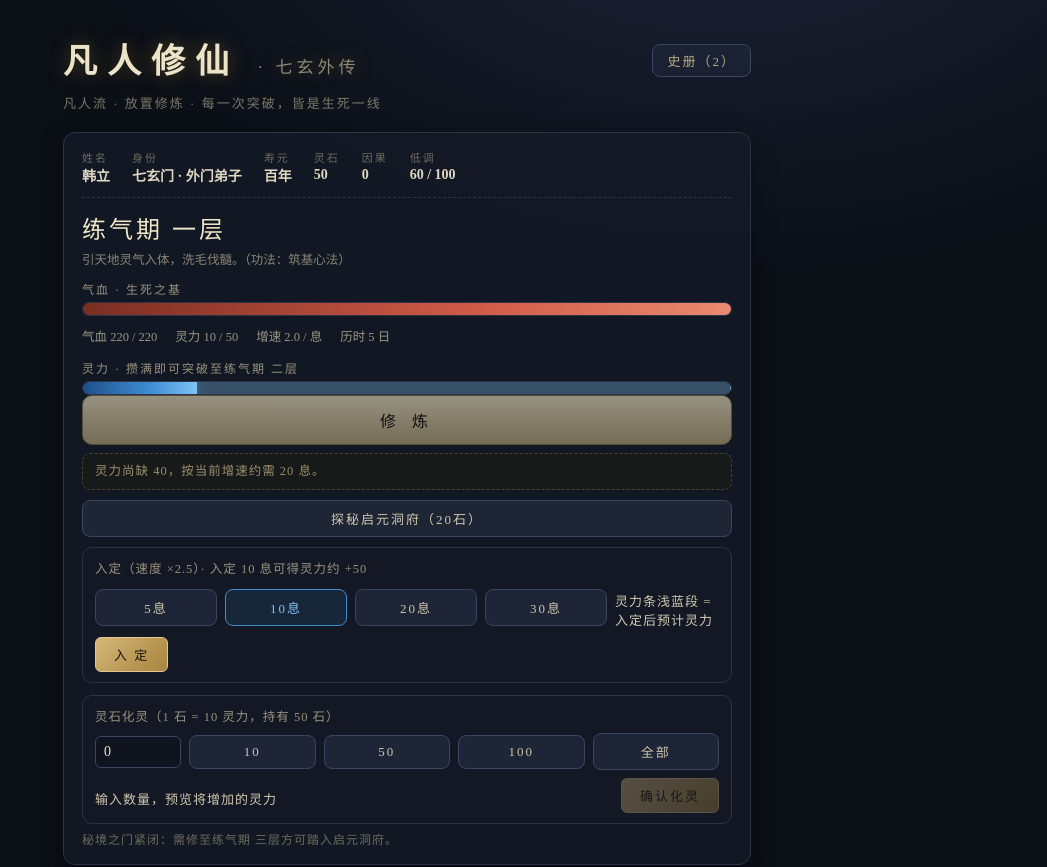
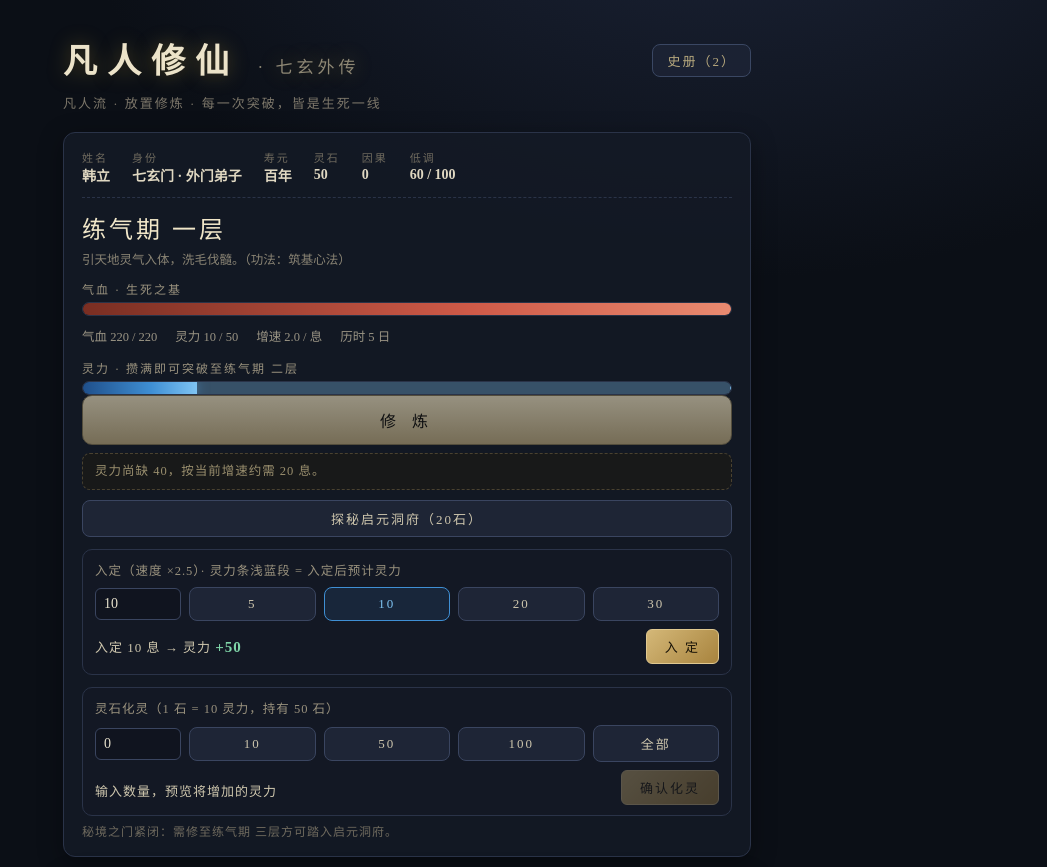
Before and after one commit to MetaQian/fanren-xiuxian, a Vue app: page / in a window 1280 px wide. Shown: the top 867 px of the page, without its empty margins (233-1280 px from the left). Built offline with nearby package versions, Linux system fonts and the light colour scheme.

Commit message:
UI: 入定面板与灵石面板样式统一(输入框+快捷档+预览行)

```diff
--- a/frontend/src/App.vue
+++ b/frontend/src/App.vue
@@ -121,7 +121,13 @@ function medTotal() {
   return medBaseSpeed() * MEDITATE_MUL * medSec.value;
 }
 function doMeditate() {
-  meditate(s.value, medSec.value);
+  const sec = Math.floor(Number(medSec.value));
+  if (!isFinite(sec) || sec < 1) {
+    toastOnce("请输入入定时长（息）。");
+    return;
+  }
+  medSec.value = sec;
+  meditate(s.value, sec);
   flushToasts();
 }
 // 入定剩余秒数（模板里取不到 Date，用函数算）
@@ -278,20 +284,28 @@ onBeforeUnmount(() => {
         </button>
       </div>
       <!-- 入定：时长可调 + 条上预览（浅蓝段） -->
-      <div class="stone-panel med-panel">
-        <p class="sp-title">
-          入定（速度 ×2.5）· 入定 {{ medSec }} 息可得灵力约 +{{ Math.round(medTotal()).toLocaleString() }}
-          <em v-if="meditating()" class="stat">入定中（余 {{ medLeft() }} 息）</em>
-        </p>
+      <div class="stone-panel">
+        <p class="sp-title">入定（速度 ×2.5）· 灵力条浅蓝段 = 入定后预计灵力</p>
         <div class="sp-row">
-          <button class="mini sp-preset" :class="{ on: medSec === 5 }" @click="medSec = 5">5息</button>
-          <button class="mini sp-preset" :class="{ on: medSec === 10 }" @click="medSec = 10">10息</button>
-          <button class="mini sp-preset" :class="{ on: medSec === 20 }" @click="medSec = 20">20息</button>
-          <button class="mini sp-preset" :class="{ on: medSec === 30 }" @click="medSec = 30">30息</button>
-          <span class="sp-preview dim">灵力条浅蓝段 = 入定后预计灵力</span>
+          <input
+            class="sp-input"
+            type="number"
+            min="1"
+            max="60"
+            placeholder="时长（息）"
+            v-model.number="medSec"
+          />
+          <button class="mini sp-preset" :class="{ on: medSec === 5 }" @click="medSec = 5">5</button>
+          <button class="mini sp-preset" :class="{ on: medSec === 10 }" @click="medSec = 10">10</button>
+          <button class="mini sp-preset" :class="{ on: medSec === 20 }" @click="medSec = 20">20</button>
+          <button class="mini sp-preset" :class="{ on: medSec === 30 }" @click="medSec = 30">30</button>
         </div>
         <div class="sp-row">
-          <button class="sp-go" :disabled="meditating() || !!s.enemy" @click="doMeditate">
+          <span class="sp-preview" v-if="medSec >= 1">
+            入定 {{ Math.floor(medSec) }} 息 → 灵力 <b>+{{ Math.round(medTotal()).toLocaleString() }}</b>
+            <em v-if="meditating()" class="stat">（入定中 余 {{ medLeft() }} 息）</em>
+          </span>
+          <button class="sp-go" :disabled="medSec < 1 || meditating() || !!s.enemy" @click="doMeditate">
             {{ meditating() ? "入定中 · 不可重入" : "入 定" }}
           </button>
         </div>
--- a/frontend/src/style.css
+++ b/frontend/src/style.css
@@ -320,10 +320,6 @@ header .tag {
   border-color: #3f8fd4;
   color: #7fc4f3;
   background: rgba(63, 143, 212, 0.12);
-}
-
-.med-panel {
-  margin-top: 10px;
 }
 
 .sp-preview {
```
